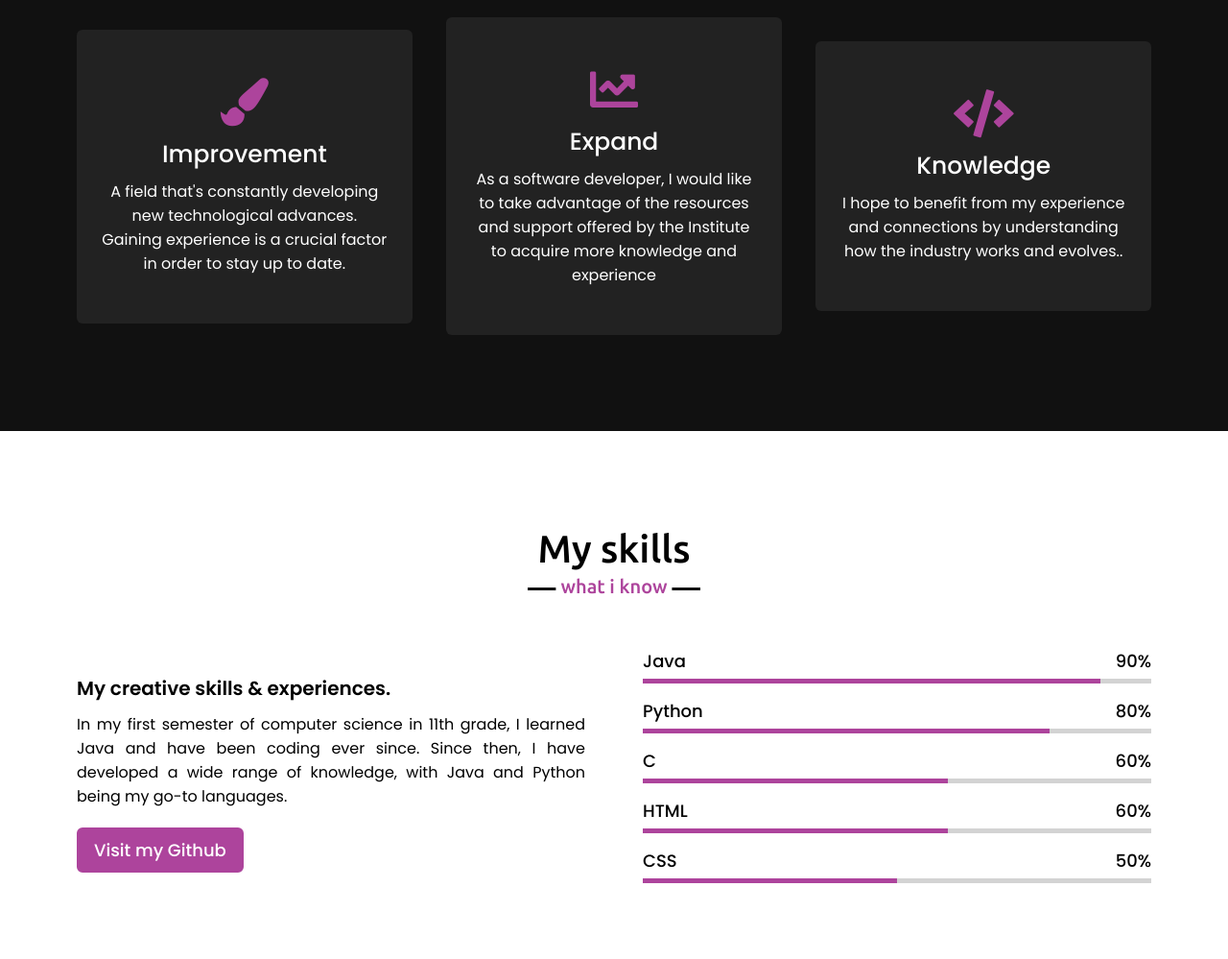
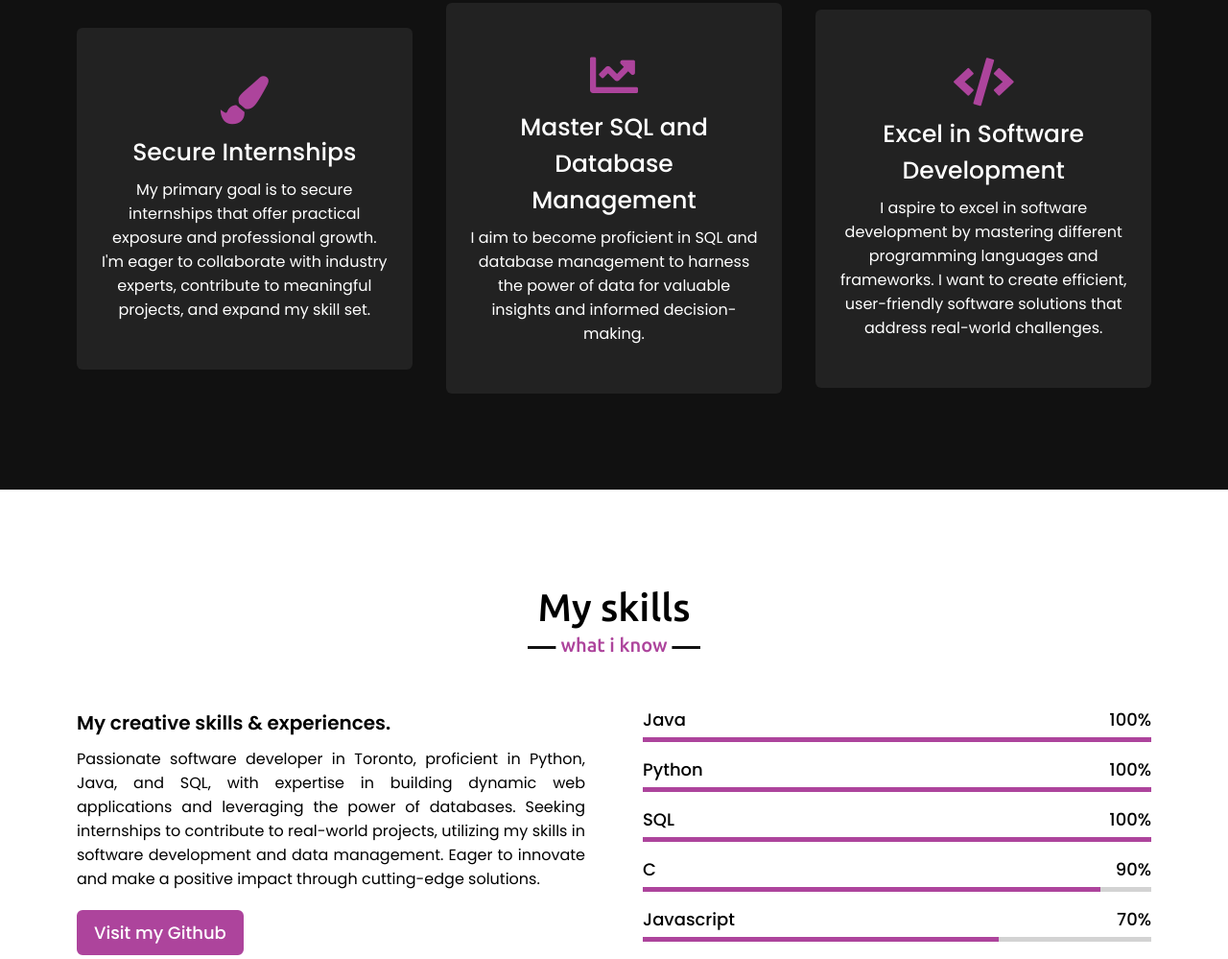
Before and after one commit to muhammadabdullahh/My-Website, a plain HTML site: page index.html in a window 1280 px wide. Shown: the part 1756-2755 px from the top of the page at 96% size. Drawn offline with nearby package versions, Linux system fonts and the light colour scheme.

Commit message:
updates website

```diff
--- a/css/style.css
+++ b/css/style.css
@@ -363,19 +363,19 @@ section .title::after{
     background: #AD449C;
 }
 .skills-content .right .html::before{
+    width: 100%;
+}
+.skills-content .right .css::before{
+    width: 100%;
+}
+.skills-content .right .js::before{
+    width: 100%;
+}
+.skills-content .right .php::before{
     width: 90%;
 }
-.skills-content .right .css::before{
-    width: 80%;
-}
-.skills-content .right .js::before{
-    width: 60%;
-}
-.skills-content .right .php::before{
-    width: 60%;
-}
 .skills-content .right .mysql::before{
-    width: 50%;
+    width: 70%;
 }
 
 /* projects section styling */
--- a/index.html
+++ b/index.html
@@ -56,13 +56,13 @@
                 </div>
                 <div class="column right">
                     <div class="text">I'm Muhammad and I'm a <span class="typing-2"></span></div>
-                    <p>Muhammad is a second year Computer Science student at Toronto Met (Formally Ryerson University)<br><br>
-                        An energetic computer science student skilled in leadership, with a strong foundation in math, programming
-                        logic, algorithms, and cross-platform coding. Seeking to leverage solid development skills with focus on
-                        collaboration, communication, passion, and creativity. <br>
-                        With over 4 years of programming experience, and solving complex algorithms.
-                        Muhammad is a passionate software developer. <br><br>
-                        Eager to learn more, Muhammad is currently looking for 2023 Summer Internships. </p>
+                    <p>Greetings! I'm Muhammad Abdullah, a passionate software developer and a 3rd-year university student based in Toronto, Canada.
+                        <br><br>
+                        From an early age, I've been captivated by the world of technology and its potential to shape the future.
+                        As a dedicated student pursuing a Bachelor of Science in Computer Science, I've had the opportunity to explore
+                        various aspects of software development and data-related fields.
+                        <br><br>
+                        My curiosity and enthusiasm for coding drive me to continuously seek new challenges and learning opportunities.. </p>
                     <a href="documents/Muhammad_Abdullah_Resume.pdf">Download CV</a>
                 </div>
             </div>
@@ -77,26 +77,27 @@
                 <div class="card">
                     <div class="box">
                         <i class="fas fa-paint-brush"></i>
-                        <div class="text">Improvement</div>
-                        <p>A field that's constantly developing new technological advances. Gaining
-                            experience is a crucial factor in order to stay up to date.
+                        <div class="text">Secure Internships</div>
+                        <p>My primary goal is to secure internships that offer practical exposure and professional growth.
+                            I'm eager to collaborate with industry experts, contribute to meaningful projects, and expand my skill set.
                         </p>
                     </div>
                 </div>
                 <div class="card">
                     <div class="box">
                         <i class="fas fa-chart-line"></i>
-                        <div class="text">Expand</div>
-                        <p>As a software developer, I would like to take advantage of the resources and support offered
-                            by the Institute to acquire more knowledge and experience
+                        <div class="text">Master SQL and Database Management</div>
+                        <p>I aim to become proficient in SQL and database management to harness the power of data for valuable insights
+                            and informed decision-making.
                         </p>
                     </div>
                 </div>
                 <div class="card">
                     <div class="box">
                         <i class="fas fa-code"></i>
-                        <div class="text">Knowledge</div>
-                        <p>I hope to benefit from my experience and connections by understanding how the industry works and evolves..</p>
+                        <div class="text">Excel in Software Development</div>
+                        <p> I aspire to excel in software development by mastering different programming languages and frameworks.
+                            I want to create efficient, user-friendly software solutions that address real-world challenges.</p>
                     </div>
                 </div>
                </div>
@@ -111,42 +112,45 @@
             <div class="skills-content">
                 <div class="column left">
                     <div class="text">My creative skills & experiences.</div>
-                    <p>In my first semester of computer science in 11th grade, I learned Java and have been coding ever since. Since then, I have developed a wide range of knowledge, with Java and Python being my go-to languages.</p>
+                    <p>Passionate software developer in Toronto, proficient in Python, Java, and SQL,
+                        with expertise in building dynamic web applications and leveraging the power of databases.
+                        Seeking internships to contribute to real-world projects, utilizing my skills in software development
+                        and data management. Eager to innovate and make a positive impact through cutting-edge solutions.</p>
                     <a href="https://github.com/muhammadabdullahh">Visit my Github</a>
                 </div>
                 <div class="column right">
                     <div class="bars">
                         <div class="info">
                             <span>Java</span>
-                            <span>90%</span>
+                            <span>100%</span>
                         </div>
                         <div class="line html"></div>
                     </div>
                     <div class="bars">
                         <div class="info">
                             <span>Python</span>
-                            <span>80%</span>
+                            <span>100%</span>
                         </div>
                         <div class="line css"></div>
                     </div>
                     <div class="bars">
                         <div class="info">
-                            <span>C</span>
-                            <span>60%</span>
+                            <span>SQL</span>
+                            <span>100%</span>
                         </div>
                         <div class="line js"></div>
                     </div>
                     <div class="bars">
                         <div class="info">
-                            <span>HTML</span>
-                            <span>60%</span>
+                            <span>C</span>
+                            <span>90%</span>
                         </div>
                         <div class="line php"></div>
                     </div>
                     <div class="bars">
                         <div class="info">
-                            <span>CSS</span>
-                            <span>50%</span>
+                            <span>Javascript</span>
+                            <span>70%</span>
                         </div>
                         <div class="line mysql"></div>
                     </div>
```
